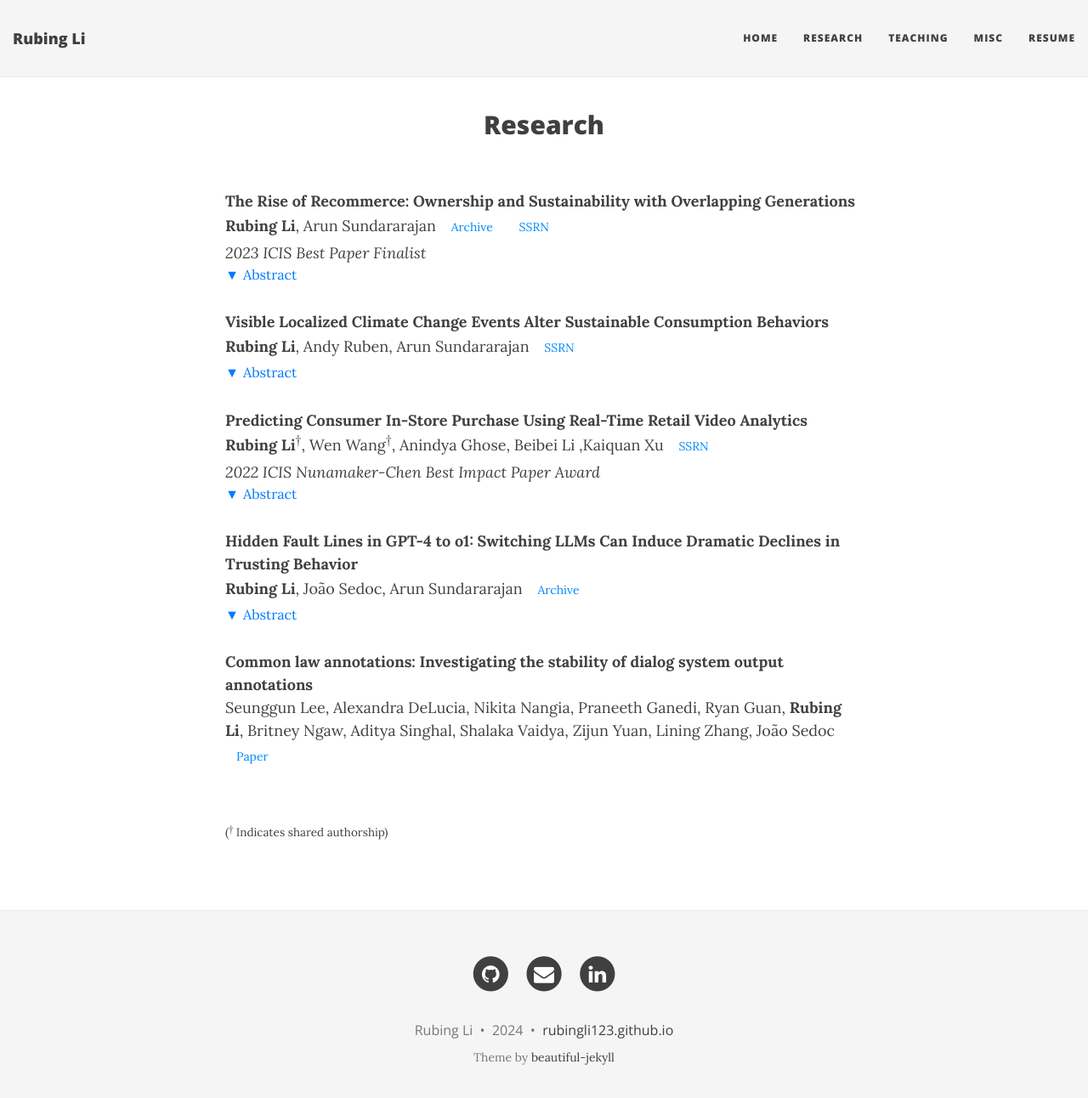
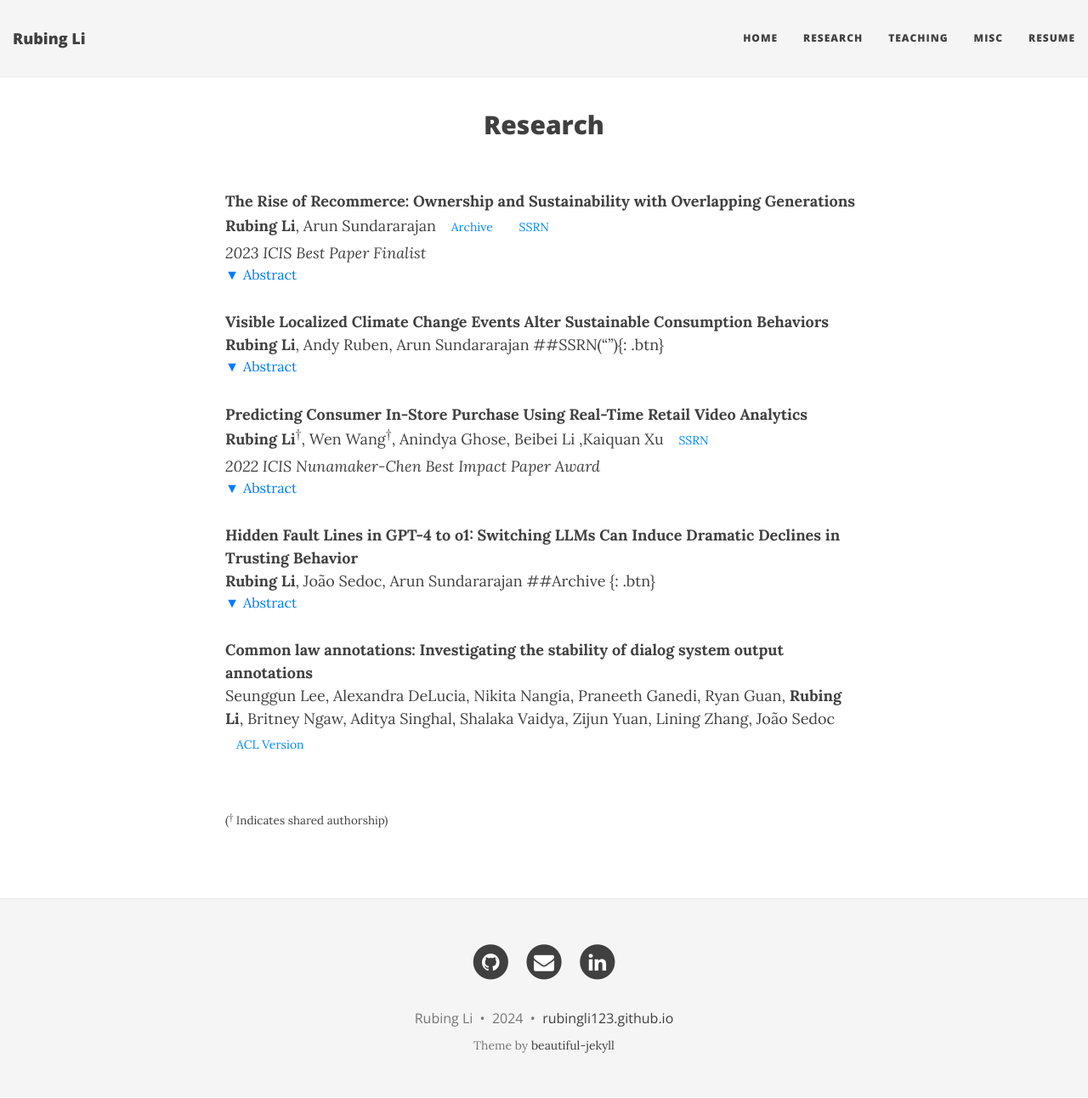
Before and after one commit to RubingLi123/rubingli123.github.io, a Jekyll site: the page built from research.md, in a window 1280 px wide and 1305 px high. Shown: the top 1292 px of the window at 85% size. Built offline with Jekyll 4.4.1, drawn with Linux system fonts in a browser that asks for light colours; nearby versions of some CDN libraries.

Commit message:
Update research.md

```diff
--- a/research.md
+++ b/research.md
@@ -47,7 +47,7 @@
 </div>
 
 **Visible Localized Climate Change Events Alter Sustainable Consumption Behaviors**
-**Rubing Li**, Andy Ruben, Arun Sundararajan  [SSRN](""){: .btn}
+**Rubing Li**, Andy Ruben, Arun Sundararajan  ##SSRN(""){: .btn}
 <span class="abstract-link" onclick="toggleAbstract('abstract2', this)">
     <span class="triangle">▼</span> Abstract
 </span>
@@ -70,7 +70,7 @@
 </div>
 
 **Hidden Fault Lines in GPT-4 to o1: Switching LLMs Can Induce Dramatic Declines in Trusting Behavior**
-**Rubing Li**, João Sedoc, Arun Sundararajan   [Archive](""){: .btn}
+**Rubing Li**, João Sedoc, Arun Sundararajan   ##Archive {: .btn}
 <span class="abstract-link" onclick="toggleAbstract('abstract4', this)">
     <span class="triangle">▼</span> Abstract
 </span>
@@ -81,7 +81,7 @@
 </div>
 
 **Common law annotations: Investigating the stability of dialog system output annotations**
-Seunggun Lee, Alexandra DeLucia, Nikita Nangia, Praneeth Ganedi, Ryan Guan, **Rubing Li**, Britney Ngaw, Aditya Singhal, Shalaka Vaidya, Zijun Yuan, Lining Zhang, João Sedoc  [Paper](https://aclanthology.org/2023.findings-acl.780.pdf){: .btn}
+Seunggun Lee, Alexandra DeLucia, Nikita Nangia, Praneeth Ganedi, Ryan Guan, **Rubing Li**, Britney Ngaw, Aditya Singhal, Shalaka Vaidya, Zijun Yuan, Lining Zhang, João Sedoc  [ACL Version](https://aclanthology.org/2023.findings-acl.780.pdf){: .btn}
 
 <br>
 <span style="font-size: 0.75em;">(<sup>†</sup> Indicates shared authorship)</span>
```
